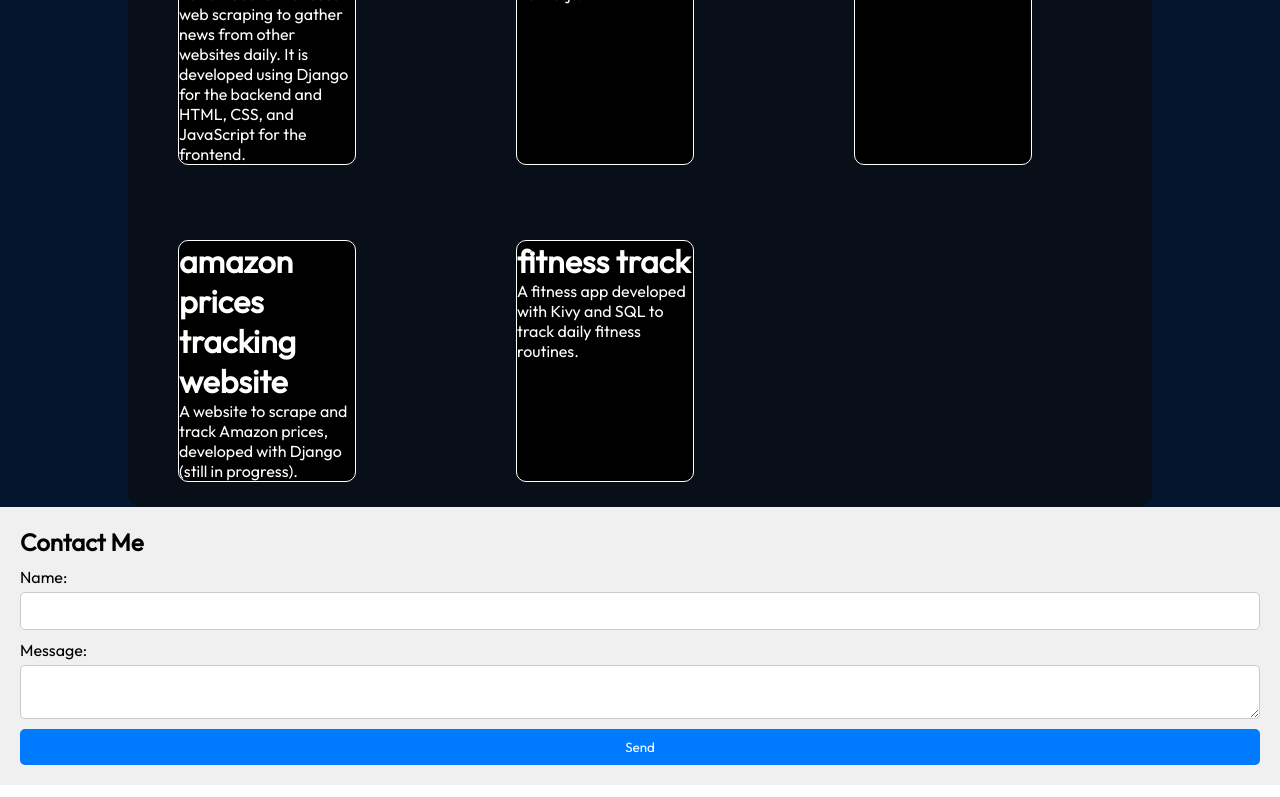
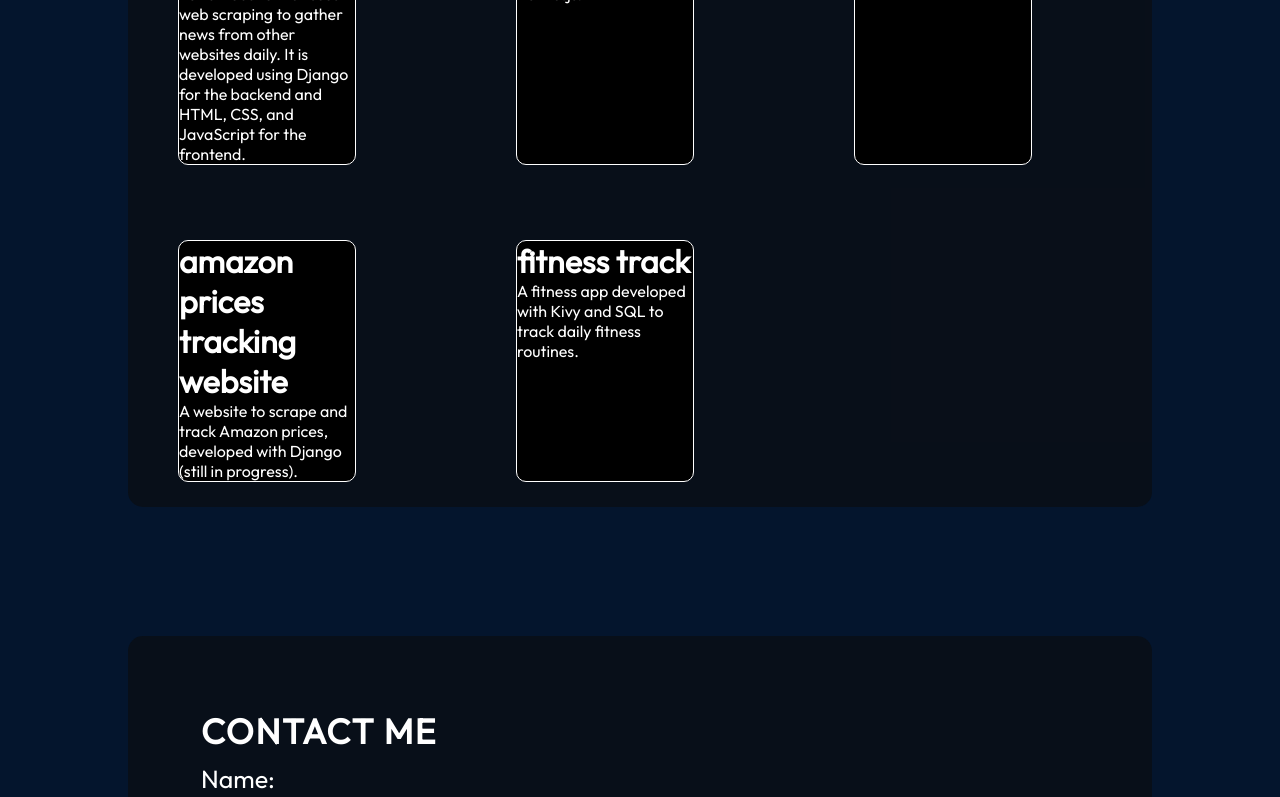
Before and after one commit to ApeX1112/portfolio, a React (Vite) app: page / in a window 1280 px wide. Shown: the part 2000-2797 px from the top of the page. Built offline with nearby package versions, Linux system fonts and the light colour scheme.

Commit message:
style contact me section

```diff
--- a/src/App.css
+++ b/src/App.css
@@ -9,8 +9,30 @@
 
 /* App.css */
 .contact-section {
-  padding: 20px;
-  background-color: #f0f0f0;
+  position: relative;
+  background-color: rgba(12,12,12,0.6);
+  border-radius: 15px;
+  padding:73px;
+  margin-top: 129px;
+  z-index: 1;
+  margin-left: 10%;
+  margin-right: 10%;
+  overflow: hidden;
+}
+
+.contact-title{
+  color:#fff;
+  font-size: 35px;
+  font-weight: 700;
+  letter-spacing: 1.75px;
+  text-transform: uppercase;
+}
+.subtitle{
+  color: #fff;
+  font-size: 25px;
+  word-wrap:none;
+
+  white-space: nowrap;
 }
 
 .contact-section form {
--- a/src/App.jsx
+++ b/src/App.jsx
@@ -53,13 +53,13 @@ function App() {
         <Projects></Projects>
 
         <section ref={contactRef} className='contact-section'>
-        <h2>Contact Me</h2>
+        <h2 className='contact-title'>Contact Me</h2>
         <form onSubmit={sendEmail}>
-          <label htmlFor="from_name">Name:</label>
+          <label className='subtitle' htmlFor="from_name">Name:</label>
           <input type="text" id="from_name" name="from_name" required />
 
 
-          <label htmlFor="message">Message:</label>
+          <label className='subtitle'htmlFor="message">Message:</label>
           <textarea id="message" name="message" required></textarea>
           <button type="submit">Send</button>
         </form>
```
